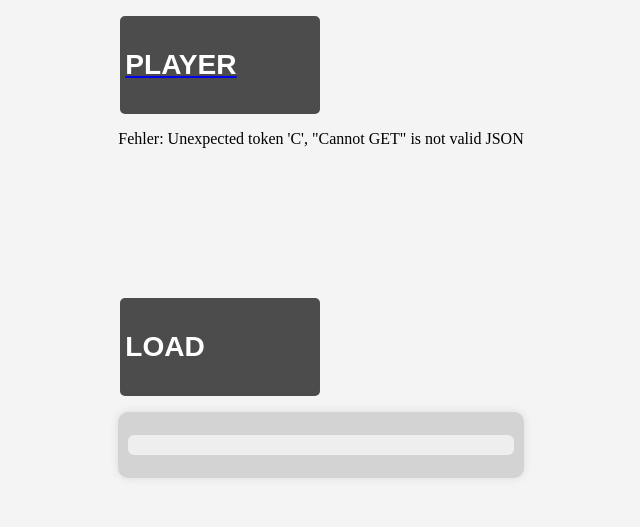
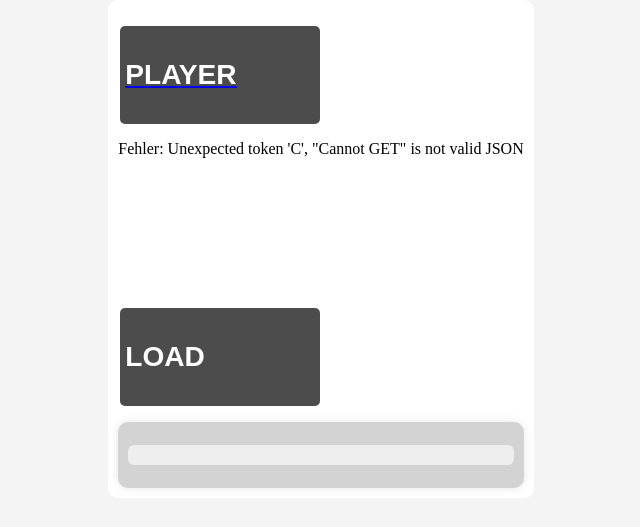
Before and after one commit to HaraldRau/radiopi, a Python web app: template webinterface/templates/verzeichnisbaum.html in a window 1280 px wide. Shown: the top 527 px of the page, without its empty margins (319-959 px from the left). Run offline with Jinja, Linux system fonts and the light colour scheme; the template is opened without the code that fills it, so the values that code supplies are empty.

Commit message:
Update verzeichnisbaum.html

```diff
--- a/webinterface/templates/verzeichnisbaum.html
+++ b/webinterface/templates/verzeichnisbaum.html
@@ -54,6 +54,13 @@ body {
 			border-radius: 10px;
 		}
 
+		.schalter {
+			margin: 0 auto;
+			padding: 10px;
+			background-color: white;
+			text-align: center;
+			border-radius: 10px;
+		}
     </style>
     <script>
         let currentPath = "";
@@ -150,7 +157,7 @@ window.addEventListener("load", () => setEventListener());
     </script>
 </head>
 <body>
-	<div>
+	<div class="schalter">
 		<p><a href="/"><button class="button"><h3>PLAYER</h3></button></a></p>
 		<p><span id="current"></span></p>
 		<div id="folders"></div>
```
